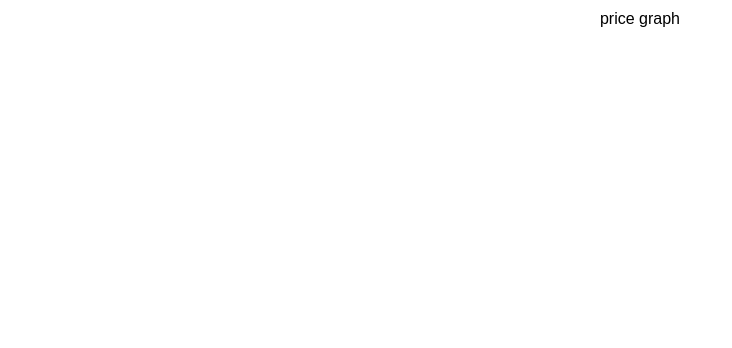
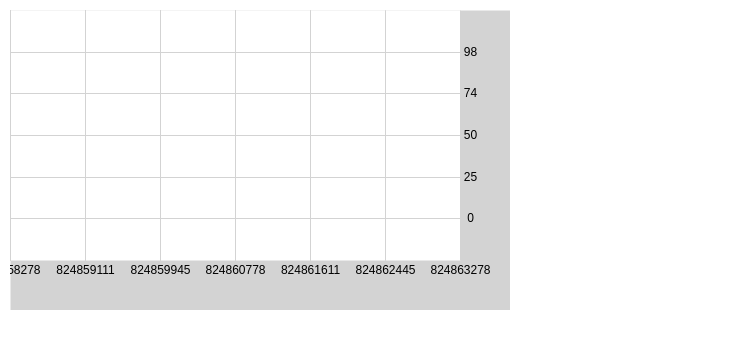
Before and after one commit to t4sk/react-canvas-time-series, a React (Create React App) app: page / in a window 1280 px wide. Shown: the top 348 px of the page, without its empty margins (0-732 px from the left). Built offline with nearby package versions, Linux system fonts and the light colour scheme.

Commit message:
price graph: draw background

```diff
--- /dev/null
+++ b/src/price-graph/background.js
@@ -0,0 +1,85 @@
+import {round, linearTransformer} from '../util'
+
+function drawHorizontalLines(ctx, props) {
+  const {
+    yMin,
+    yMax,
+  } = props
+
+  const width = ctx.canvas.width - props.background.yAxisPaddRight
+  const height = ctx.canvas.height - props.background.xAxisPaddBottom
+  const interval = height / props.background.numHorizontalIntervals
+  const toY = linearTransformer({
+    dy: yMax - yMin,
+    dx: height,
+    y0: yMin,
+  })
+
+  for (let i = 1; i < props.background.numHorizontalIntervals; i++) {
+    const canvasY = round(i * interval)
+
+    // draw line
+    ctx.moveTo(0, canvasY)
+    ctx.lineTo(width, canvasY)
+    ctx.stroke()
+
+    // draw text
+    const y = round(toY((props.background.numHorizontalIntervals - i) * interval))
+    ctx.fillText(y, width + 10, canvasY)
+  }
+}
+
+function drawVerticalLines(ctx, props) {
+  const {xMin, xMax} = props
+
+  const width = ctx.canvas.width - props.background.yAxisPaddRight
+  const height = ctx.canvas.height - props.background.xAxisPaddBottom
+  const interval = width / props.background.numVerticalIntervals
+  const toX = linearTransformer({
+    dy: xMax - xMin,
+    dx: width,
+    y0: xMin,
+  })
+
+  for (let i = 0; i <= props.background.numVerticalIntervals; i++) {
+    const canvasX = round(i * interval)
+
+    // draw line
+    ctx.moveTo(canvasX, 0)
+    ctx.lineTo(canvasX, height)
+    ctx.stroke()
+
+    // draw text
+    const x = round(toX(canvasX))
+    ctx.fillText(x, canvasX, height + 10)
+  }
+}
+
+export function drawBackground(ctx, props) {
+  ctx.fillStyle = "lightgrey"
+  ctx.fillRect(
+    0, 0,
+    ctx.canvas.width,
+    ctx.canvas.height,
+  )
+
+  ctx.fillStyle = "white" || props.background.color
+  ctx.fillRect(
+    0, 0,
+    ctx.canvas.width - props.background.yAxisPaddRight,
+    ctx.canvas.height - props.background.xAxisPaddBottom,
+  )
+
+  // style lines
+  ctx.lineWidth = 1
+  ctx.strokeStyle = "lightgrey"
+
+  // style labels
+  ctx.font = "12px Arial"
+  ctx.fillStyle = "black"
+  ctx.textBaseline = "middle"
+  ctx.textAlign = "center"
+
+  drawHorizontalLines(ctx, props)
+  drawVerticalLines(ctx, props)
+}
--- a/src/price-graph/index.js
+++ b/src/price-graph/index.js
@@ -1,15 +1,209 @@
 import React, {Component} from 'react'
 import PropTypes from 'prop-types'
+import {round} from '../util'
+// import {drawData} from './data'
+import {drawBackground} from './background'
+// import {drawUI} from './ui'
 
 class PriceGraph extends Component {
+  componentDidMount() {
+    this.ctx = {
+      dataLayer: this.refs.dataLayer.getContext("2d"),
+      backgroundLayer: this.refs.backgroundLayer.getContext("2d"),
+    }
+
+    // TODO remove me
+    // TODO render at 10 ms
+    // setInterval(() => {
+    //   genFakeData()
+    //   if (DATA.length > 50) {
+    //     DATA.shift()
+    //   }
+    //   this.draw()
+    // }, 100)
+
+    // translate by half pixel to draw thin lines
+    this.ctx.backgroundLayer.translate(0.5, 0.5)
+    this.draw()
+  }
+
+  shouldComponentUpdate() {
+    // let canvas render
+    return false
+  }
+
+  getMetrics() {
+    const minTimestamp = DATA[0].timestamp
+    const maxTimestamp = DATA[DATA.length - 1].timestamp
+    const xInterval = Math.ceil((maxTimestamp - minTimestamp) / (DATA.length - 1))
+    const xMin = minTimestamp - round(xInterval / 2)
+    const xMax = maxTimestamp + round(xInterval / 2)
+    const minLow = Math.min(...DATA.map(d => d.low))
+    const maxHigh = Math.max(...DATA.map(d => d.high))
+    // yInterval >= ceil((yMax - yMin) / (num intervals - 2))
+    const yInterval = Math.ceil((maxHigh - minLow) / (this.props.background.numVerticalIntervals - 2))
+    const yMin = minLow - yInterval
+    const yMax = maxHigh + yInterval
+    const maxVolume = Math.max(...DATA.map(price => price.volume))
+
+    return {
+      maxVolume,
+      xMin,
+      xMax,
+      yMin,
+      yMax,
+      xInterval,
+      yInterval,
+    }
+  }
+
+  draw() {
+    this.ctx.dataLayer.clearRect(
+      0, 0,
+      this.ctx.backgroundLayer.canvas.width,
+      this.ctx.backgroundLayer.canvas.height
+    )
+
+    const metrics = this.getMetrics()
+
+    // background layer-
+    drawBackground(
+      this.ctx.backgroundLayer, {
+      ...this.props,
+      ...metrics,
+    })
+
+    // data layer
+    // drawData(this.ctx.dataLayer, {
+    //   ...this.props,
+    //   ...metrics,
+    // }, DATA)
+    //
+    // // ui layer
+    // drawUI(this.ctx.uiLayer, {
+    //   ...this.props,
+    //   ...metrics,
+    // }, this.mouse, DATA)
+  }
+
   render() {
     return (
-      <div>price graph</div>
+      <div style={style.container}>
+        <canvas
+          style={style.backgroundLayer}
+          ref="backgroundLayer"
+          width={this.props.width}
+          height={this.props.height}
+        >
+        </canvas>
+        <canvas
+          style={style.dataLayer}
+          ref="dataLayer"
+          width={this.props.width - this.props.background.yAxisPaddRight}
+          height={this.props.height - this.props.background.xAxisPaddBottom}
+        >
+        </canvas>
+      </div>
     )
   }
 }
 
+const style = {
+  container: {
+    position: "relative",
+  },
+  backgroundLayer: {
+    position: "absolute",
+    left: 0,
+    top: 0,
+    zIndex: 1
+  },
+  dataLayer: {
+    position: "absolute",
+    left: 0,
+    top: 0,
+    zIndex: 2,
+  },
+}
+
+PriceGraph.defaultProps = {
+  width: 500,
+  height: 300,
+  background: {
+    color: "#2f3d45",
+    xAxisPaddBottom: 50,
+    yAxisPaddRight: 50,
+    numVerticalIntervals: 6,
+    numHorizontalIntervals: 6,
+  },
+  candlestick: {
+    bull: {
+      color: "lightgreen",
+    },
+    bear: {
+      color: "red"
+    },
+  },
+  volumeBarChart: {
+    // TODO compute volume bar chart height from easier setting than pixel
+    height: 73,
+  },
+}
+
 PriceGraph.propTypes = {
+  width: PropTypes.number.isRequired,
+  height: PropTypes.number.isRequired,
+  background :PropTypes.shape({
+    color: PropTypes.string.isRequired,
+    yAxisPaddRight: PropTypes.number.isRequired,
+    xAxisPaddBottom: PropTypes.number.isRequired,
+    numHorizontalIntervals: PropTypes.number.isRequired,
+    numVerticalIntervals: PropTypes.number.isRequired,
+  }).isRequired,
 }
 
 export default PriceGraph
+
+let DATA = []
+for (let i = 0; i < 50; i++) {
+  const high = randInt(60, 100)
+  const low = randInt(0, 30)
+  const open = randInt(low, high)
+  const close = randInt(low, high)
+  const volume = randInt(0, 100)
+
+  DATA[i] = {
+    high,
+    low,
+    open,
+    close,
+    timestamp: Date.now() - (50 * 100) + 100 * i,
+    volume,
+  }
+}
+
+// TODO remove me
+function genFakeData() {
+  const high = randInt(60, 100)
+  const low = randInt(0, 30)
+  const open = randInt(low, high)
+  const close = randInt(low, high)
+  const volume = randInt(0, 100)
+
+  DATA.push({
+    high,
+    low,
+    open,
+    close,
+    timestamp: Date.now(),
+    volume,
+  })
+}
+
+function rand(min, max) {
+  return Math.random() * (max - min) + min
+}
+
+function randInt(min, max) {
+  return Math.floor(rand(min, max))
+}
```
